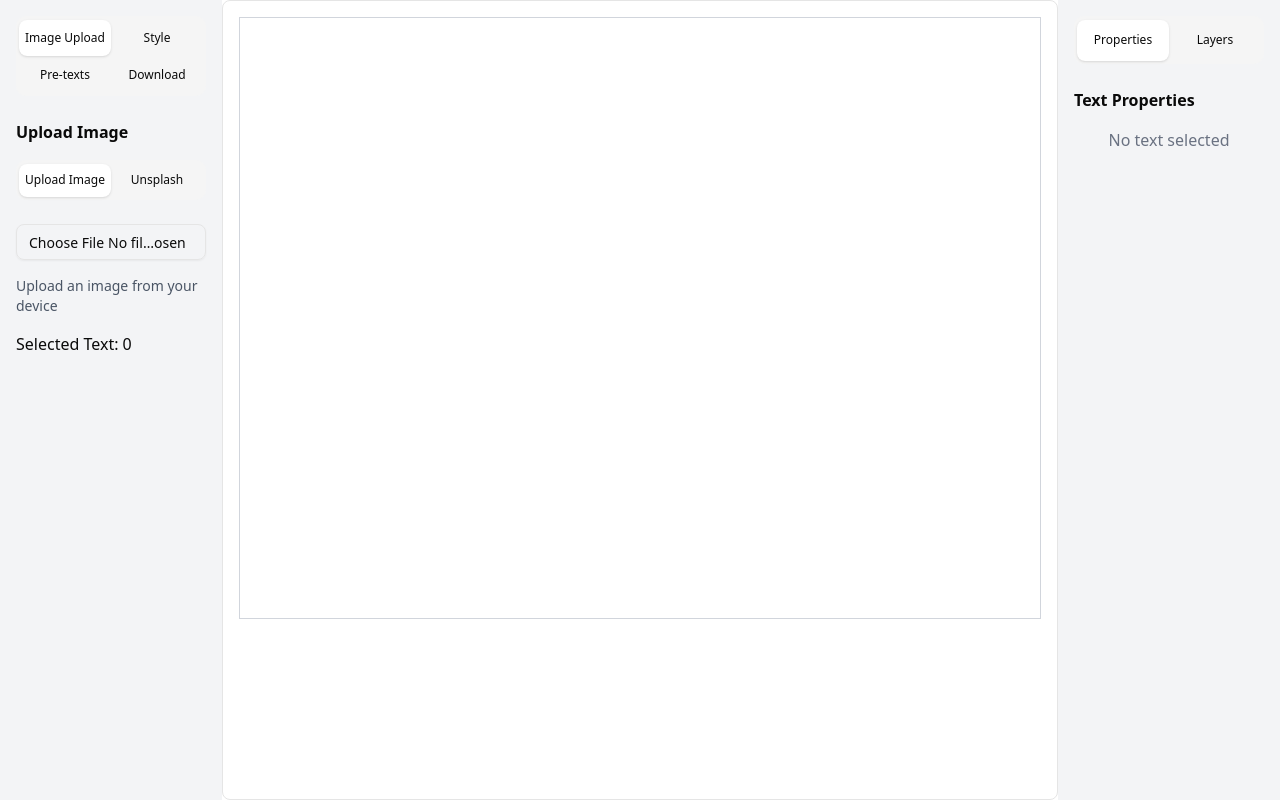
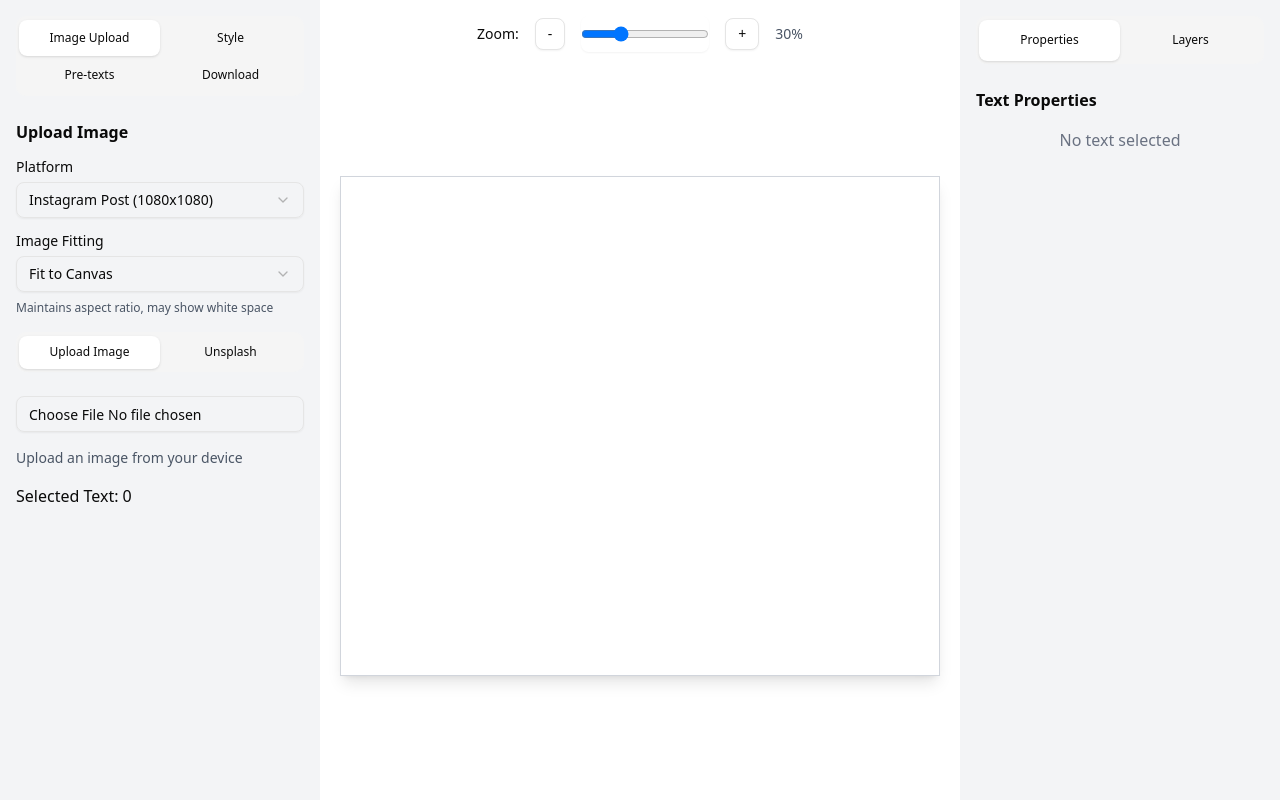
Before and after one commit to itspsychocoder/Thinkr, a Next.js app: page /generate in a window 1280 px wide. Built offline with nearby package versions, Linux system fonts and the light colour scheme.

Commit message:
added zoom, platform options and image fit options

```diff
--- a/src/app/generate/page.js
+++ b/src/app/generate/page.js
@@ -17,6 +17,40 @@ import { useEffect, useRef, useState } from "react";
 import RightSidebar from "@/components/RightSidebar";
 
 export default function Home() {
+  const [zoom, setZoom] = useState(0.3); // Default zoom level
+
+
+  const [selectedPlatform, setSelectedPlatform] = useState("instagram");
+
+  // Platform configurations
+  const platforms = {
+    instagram: { width: 1080, height: 1080, name: "Instagram Post" },
+    linkedin: { width: 1200, height: 627, name: "LinkedIn Post" },
+    whatsapp: { width: 1080, height: 1920, name: "WhatsApp Status" },
+    facebook: { width: 1200, height: 630, name: "Facebook Post" },
+    twitter: { width: 1200, height: 675, name: "Twitter Post" }
+  };
+
+  // Add image fit option state
+  const [imageFitOption, setImageFitOption] = useState("fit");
+
+  // Image fit options
+  const imageFitOptions = {
+    fit: {
+      name: "Fit to Canvas",
+      description: "Maintains aspect ratio, may show white space"
+    },
+    stretch: {
+      name: "Stretch to Fill",
+      description: "Fills entire canvas, may distort image"
+    },
+    crop: {
+      name: "Crop to Fill",
+      description: "Fills canvas by cropping image, maintains aspect ratio"
+    }
+  };
+
+
   const canvasRef = useRef(null)
 
   const [imgObj, setImgObj] = useState(null)
@@ -68,19 +102,9 @@ export default function Home() {
     reader.onload = function (event) {
       const img = new window.Image()
       img.onload = function () {
-        const canvas = canvasRef.current
-        const ctx = canvas.getContext("2d")
-
-        // Clear canvas
-        ctx.clearRect(0, 0, canvas.width, canvas.height)
-
-        // Resize canvas to image
-        canvas.width = img.width
-        canvas.height = img.height
-
-        // Draw image on canvas
-        setImgObj(img)
-        ctx.drawImage(img, 0, 0)
+        setImgObj(img);
+        // Use drawCanvas instead of manually drawing
+        drawCanvas(img, texts)
       }
       img.src = event.target.result
     }
@@ -88,56 +112,62 @@ export default function Home() {
   }
 
   const handleMouseDown = (e) => {
-    const canvas = canvasRef.current
-    const rect = canvas.getBoundingClientRect()
-    const x = e.clientX - rect.left
-    const y = e.clientY - rect.top
+    const canvas = canvasRef.current;
+    const rect = canvas.getBoundingClientRect();
 
-    const ctx = canvas.getContext("2d")
-    ctx.font = `${fontSize}px ${font}`
-    const textWidth = ctx.measureText(text).width
-    const textHeight = fontSize // rough estimate
+    // Calculate scale factors for zoom
+    const scaleX = canvas.width / rect.width;
+    const scaleY = canvas.height / rect.height;
+
+    const x = (e.clientX - rect.left) * scaleX;
+    const y = (e.clientY - rect.top) * scaleY;
 
     texts.forEach(element => {
+      const ctx = canvas.getContext("2d");
+      ctx.font = `${element.size}px ${element.font}`;
+      const textWidth = ctx.measureText(element.value).width;
+      const textHeight = element.size;
 
-      // ✅ check bounding box of current text
+    // Check if click is within text bounds (considering center alignment)
     if (
-        x >= element.x &&
-        x <= element.x + textWidth &&
+      x >= element.x - textWidth/2 &&
+      x <= element.x + textWidth/2 &&
       y <= element.y &&
       y >= element.y - textHeight
     ) {
-        setDragging(true)
-        setCurrentId(element.id)
-        offsetRef.current = { x: x - element.x, y: y - element.y }
+      setDragging(true);
+      setCurrentId(element.id);
+      offsetRef.current = { x: x - element.x, y: y - element.y };
     }
-
-    })
-
-
-  }
+  });
+};
 
 const handleMouseMove = (e) => {
-    if (!dragging || !imgObj) return
-    const canvas = canvasRef.current
-    const rect = canvas.getBoundingClientRect()
-    const x = e.clientX - rect.left
-    const y = e.clientY - rect.top
+  if (!dragging || !imgObj) return;
+  const canvas = canvasRef.current;
+  const rect = canvas.getBoundingClientRect();
+
+  // Calculate scale factors for zoom
+  const scaleX = canvas.width / rect.width;
+  const scaleY = canvas.height / rect.height;
+
+  const x = (e.clientX - rect.left) * scaleX;
+  const y = (e.clientY - rect.top) * scaleY;
 
   const newPos = {
     x: x - offsetRef.current.x,
     y: y - offsetRef.current.y,
-    }
-    let otherElements = texts.filter(text => text.id != currentId);
+  };
+  let otherElements = texts.filter(text => text.id !== currentId);
   let elementToChange = texts.find(item => item.id === currentId);
+
+  if (elementToChange) {
     elementToChange.x = newPos.x;
     elementToChange.y = newPos.y;
-    console.log("Element Changed: ", elementToChange)
+    setTexts([...otherElements, elementToChange]);
+  }
+};
 
-    setTexts([...otherElements, elementToChange]);
-
-    drawCanvas(imgObj)
-  }
 
   const handleMouseUp = () => {
     setDragging(false)
@@ -147,13 +177,51 @@ export default function Home() {
     const canvas = canvasRef.current
     const ctx = canvas.getContext("2d")
 
-    // Resize canvas to match image
-    canvas.width = img.width
-    canvas.height = img.height
+    const platform = platforms[selectedPlatform];
 
-    // Draw image
-    ctx.drawImage(img, 0, 0)
+    // Set fixed canvas size based on platform
+    canvas.width = platform.width;
+    canvas.height = platform.height;
 
+    ctx.fillStyle = "#ffffff";
+    ctx.fillRect(0, 0, canvas.width, canvas.height);
+
+    if (img) {
+      if (imageFitOption === "stretch") {
+        // Stretch to fill entire canvas
+        ctx.drawImage(img, 0, 0, canvas.width, canvas.height);
+      } else if (imageFitOption === "crop") {
+        // Crop to fill - maintains aspect ratio but crops if needed
+        const scaleX = canvas.width / img.width;
+        const scaleY = canvas.height / img.height;
+        const scale = Math.max(scaleX, scaleY); // Use max instead of min for cropping
+
+        const scaledWidth = img.width * scale;
+        const scaledHeight = img.height * scale;
+
+        // Center the image (may crop edges)
+        const x = (canvas.width - scaledWidth) / 2;
+        const y = (canvas.height - scaledHeight) / 2;
+
+        ctx.drawImage(img, x, y, scaledWidth, scaledHeight);
+      } else {
+        // Fit to canvas - maintains aspect ratio with white space if needed
+        const scaleX = canvas.width / img.width;
+        const scaleY = canvas.height / img.height;
+        const scale = Math.min(scaleX, scaleY);
+
+        const scaledWidth = img.width * scale;
+        const scaledHeight = img.height * scale;
+
+        // Center the image
+        const x = (canvas.width - scaledWidth) / 2;
+        const y = (canvas.height - scaledHeight) / 2;
+
+        ctx.drawImage(img, x, y, scaledWidth, scaledHeight);
+      }
+    }
+
+    // Draw texts
     if (Array.isArray(newTexts) && newTexts.length > 0) {
       newTexts.forEach(text => {
         ctx.font = `${text.size}px ${text.font}`
@@ -173,10 +241,25 @@ export default function Home() {
   }
 
   const handleTextAdd = () => {
-    let newId = texts.length + 1
-    let newItem = { id: newId, value: text, font: font, size: fontSize, color: fontColor, x: 100, y: 100 }
+    if (!text.trim()) return; // Don't add empty text
+
+    let newId = texts.length + 1;
+    const platform = platforms[selectedPlatform];
+
+    // Place text in center of canvas
+    let newItem = {
+      id: newId,
+      value: text,
+      font: font,
+      size: fontSize,
+      color: fontColor,
+      x: platform.width / 2,  // Center horizontally
+      y: platform.height / 2  // Center vertically
+    };
+
     setTexts([...texts, newItem]);
-  }
+    setText(""); // Clear input after adding
+  };
 
 
   useEffect(() => {
@@ -222,6 +305,23 @@ export default function Home() {
     img.src = url;
   };
 
+  useEffect(() => {
+    if (!canvasRef.current) return;
+
+    if (imgObj) {
+      drawCanvas(imgObj, texts);
+    } else {
+      // Draw empty canvas with white background
+      const canvas = canvasRef.current;
+      const platform = platforms[selectedPlatform];
+      canvas.width = platform.width;
+      canvas.height = platform.height;
+      const ctx = canvas.getContext("2d");
+      ctx.fillStyle = "#ffffff";
+      ctx.fillRect(0, 0, canvas.width, canvas.height);
+    }
+  }, [selectedPlatform, zoom, imageFitOption, texts]); // Added texts to dependencies
+
 
   return (
     <div className="flex h-screen">
@@ -238,6 +338,44 @@ export default function Home() {
           <TabsContent value="upload" className="mt-4">
             <div className="space-y-4">
               <h3 className="font-semibold">Upload Image</h3>
+
+              {/* Platform Selection */}
+              <div className="space-y-2">
+                <Label htmlFor="platform">Platform</Label>
+                <Select value={selectedPlatform} onValueChange={setSelectedPlatform}>
+                  <SelectTrigger className="w-full">
+                    <SelectValue />
+                  </SelectTrigger>
+                  <SelectContent>
+                    {Object.entries(platforms).map(([key, platform]) => (
+                      <SelectItem key={key} value={key}>
+                        {platform.name} ({platform.width}x{platform.height})
+                      </SelectItem>
+                    ))}
+                  </SelectContent>
+                </Select>
+              </div>
+
+                   {/* Image Fit Option */}
+                   <div className="space-y-2">
+                <Label htmlFor="image-fit">Image Fitting</Label>
+                <Select value={imageFitOption} onValueChange={setImageFitOption}>
+                  <SelectTrigger className="w-full">
+                    <SelectValue />
+                  </SelectTrigger>
+                  <SelectContent>
+                    {Object.entries(imageFitOptions).map(([key, option]) => (
+                      <SelectItem key={key} value={key}>
+                        {option.name}
+                      </SelectItem>
+                    ))}
+                  </SelectContent>
+                </Select>
+                <p className="text-xs text-gray-600">
+                  {imageFitOptions[imageFitOption].description}
+                </p>
+              </div>
+
 
               {/* Nested tabs for upload methods */}
               <Tabs defaultValue="local" className="w-full">
@@ -367,9 +505,61 @@ export default function Home() {
         </Tabs>
       </div>
 
-      {/* Right side with canvas */}
-      <div className="w-3/4 bg-white p-4 border rounded-md cursor-move">
-        <canvas ref={canvasRef} id="mainCanvas" width="800" height="600" className="border border-gray-300"></canvas>
+      {/* Center canvas area */}
+      <div className="flex-1 bg-white p-4 flex flex-col">
+        {/* Zoom controls */}
+        <div className="flex items-center justify-center mb-4 space-x-4">
+          <Label className="text-sm">Zoom:</Label>
+          <Button
+            variant="outline"
+            size="sm"
+            onClick={() => setZoom(Math.max(0.1, zoom - 0.1))}
+          >
+            -
+          </Button>
+          <Input
+            type="range"
+            min="0.1"
+            max="1"
+            step="0.1"
+            value={zoom}
+            onChange={(e) => setZoom(parseFloat(e.target.value))}
+            className="w-32"
+          />
+          <Button
+            variant="outline"
+            size="sm"
+            onClick={() => setZoom(Math.min(1, zoom + 0.1))}
+          >
+            +
+          </Button>
+          <span className="text-sm text-gray-600">{Math.round(zoom * 100)}%</span>
+        </div>
+
+        {/* Canvas container with fixed size and scrollbars */}
+        <div className="flex-1 flex items-center justify-center">
+          <div
+            className="border border-gray-300 bg-white shadow-lg overflow-auto"
+            style={{
+              maxWidth: '600px',
+              maxHeight: '500px',
+              width: '600px',
+              height: '500px'
+            }}
+          >
+            <div className="flex items-center justify-center min-h-full">
+              <canvas
+                ref={canvasRef}
+                className="cursor-move block"
+                style={{
+                  width: `${platforms[selectedPlatform].width * zoom}px`,
+                  height: `${platforms[selectedPlatform].height * zoom}px`,
+                  maxWidth: 'none'
+                }}
+              />
+            </div>
+          </div>
+        </div>
       </div>
 
       {/* Right sidebar */}
```
Lines whose indentation alone changed are shown as unchanged.
